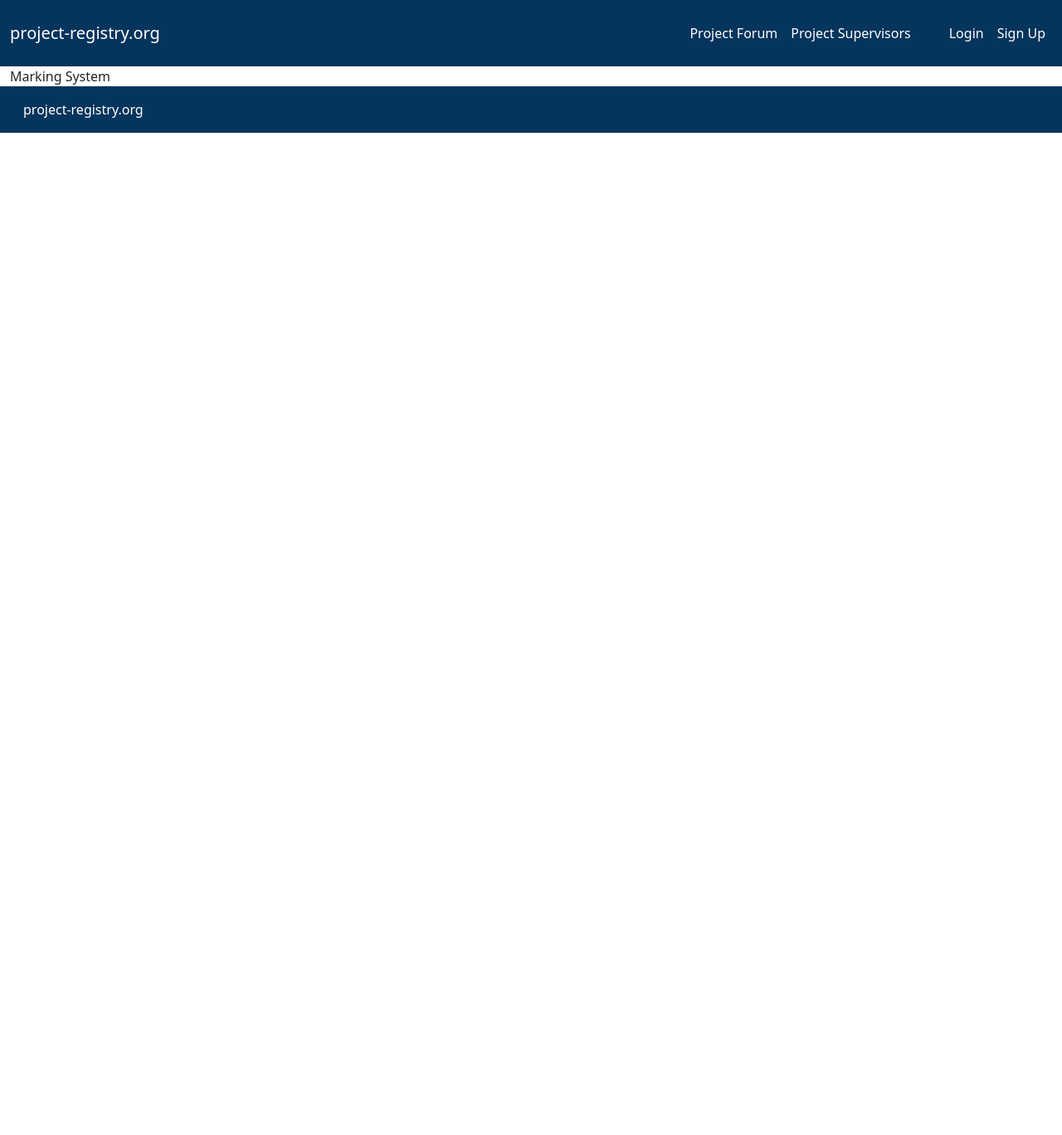
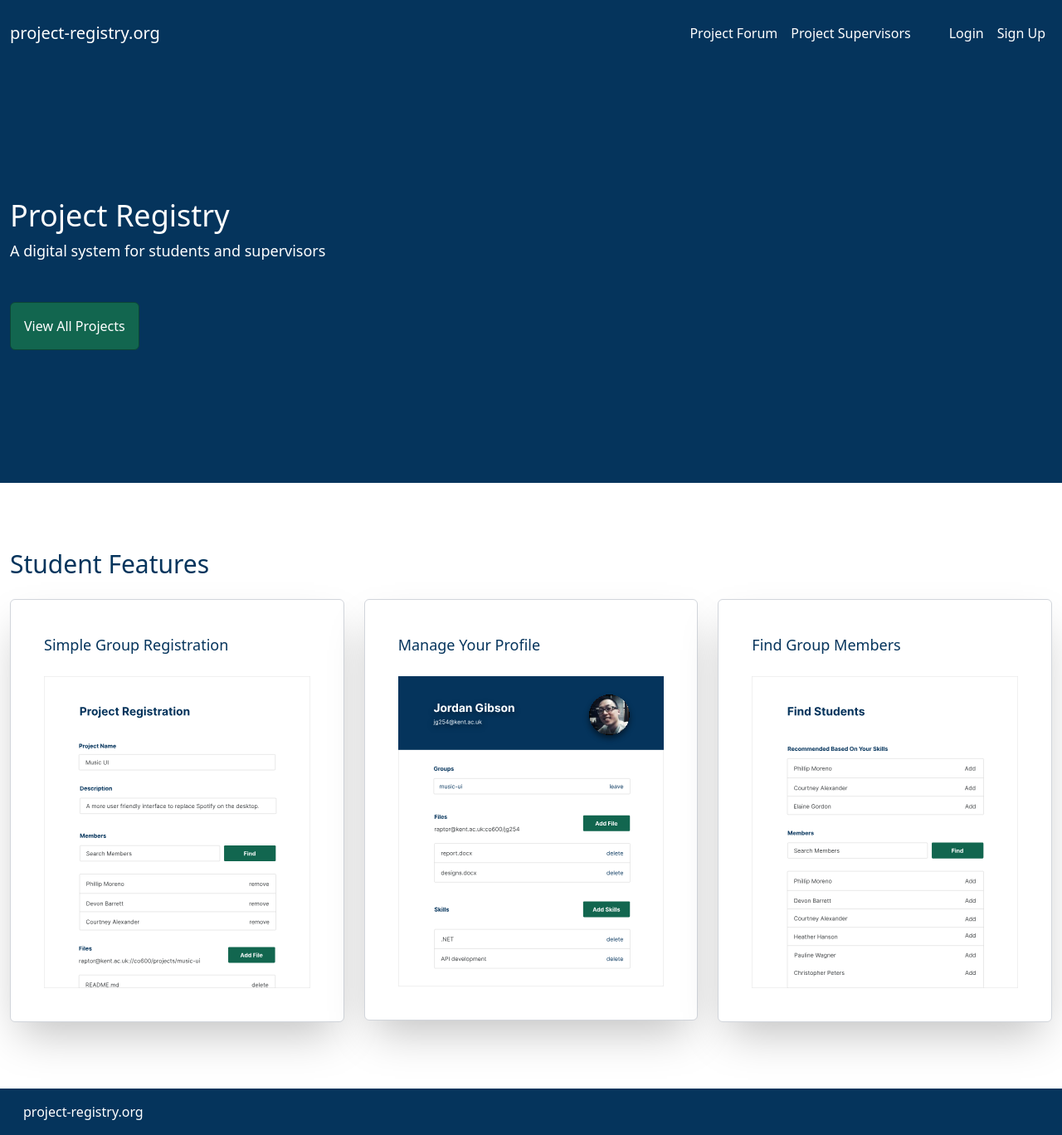
Before and after one commit to Appromode/front-end, a Next.js app: page / in a window 1280 px wide. Shown: the whole page at 83% size. Before the commit the page ends 800 px from the top, so only its background shows below. Built offline with nearby package versions, Linux system fonts and the light colour scheme.

Commit message:
Updated home/landing page

```diff
--- a/pages/index.tsx
+++ b/pages/index.tsx
@@ -1,12 +1,56 @@
 import React, { FC } from 'react';
-import { Container, Row } from 'react-bootstrap';
+import Link from 'next/link';
+import { Container, Row, Col } from 'react-bootstrap';
 
 const Index:FC = () => (
-  <Container>
-    <Row>
-      <div>Marking System</div>
-    </Row>
-  </Container>
+  <>
+
+    <div className="py-10 text-white bg-prussian md:py-40">
+      <Container>
+        <Row>
+          <Col>
+            <h2 className="text-4xl mb-2">Project Registry</h2>
+            <p className="pb-5 text-lg">A digital system for students and supervisors</p>
+            <Link href="/project-forum">
+              <button
+                className="bg-bottle p-3 bg-prussian-blue text-white rounded-md font-medium text-center border-1 border-brunswick"
+                type="button"
+              >
+                View All Projects
+              </button>
+            </Link>
+          </Col>
+        </Row>
+      </Container>
+    </div>
+    <div className="py-20 bg-white">
+      <Container>
+        <Row>
+          <Col md={12}>
+            <h2 className="text-3xl mb-4 font-medium text-prussian">Student Features</h2>
+          </Col>
+          <Col md={4}>
+            <div className="bg-white rounded-md p-10 border-1 border-gray-300 shadow-2xl">
+              <h3 className="mb-4 text-lg font-medium text-prussian">Simple Group Registration</h3>
+              <img src="/home/project-registration.svg" alt="Student group registration" />
+            </div>
+          </Col>
+          <Col md={4}>
+            <div className="bg-white rounded-md p-10 border-1 border-gray-300 shadow-2xl">
+              <h3 className="mb-4 text-lg font-medium text-prussian">Manage Your Profile</h3>
+              <img src="/home/student-profile.svg" alt="Student profile page" />
+            </div>
+          </Col>
+          <Col md={4}>
+            <div className="bg-white rounded-md p-10 border-1 border-gray-300 shadow-2xl">
+              <h3 className="mb-4 text-lg font-medium text-prussian">Find Group Members</h3>
+              <img src="/home/find-students.svg" alt="Find students page" />
+            </div>
+          </Col>
+        </Row>
+      </Container>
+    </div>
+  </>
 );
 
 export default Index;
```
